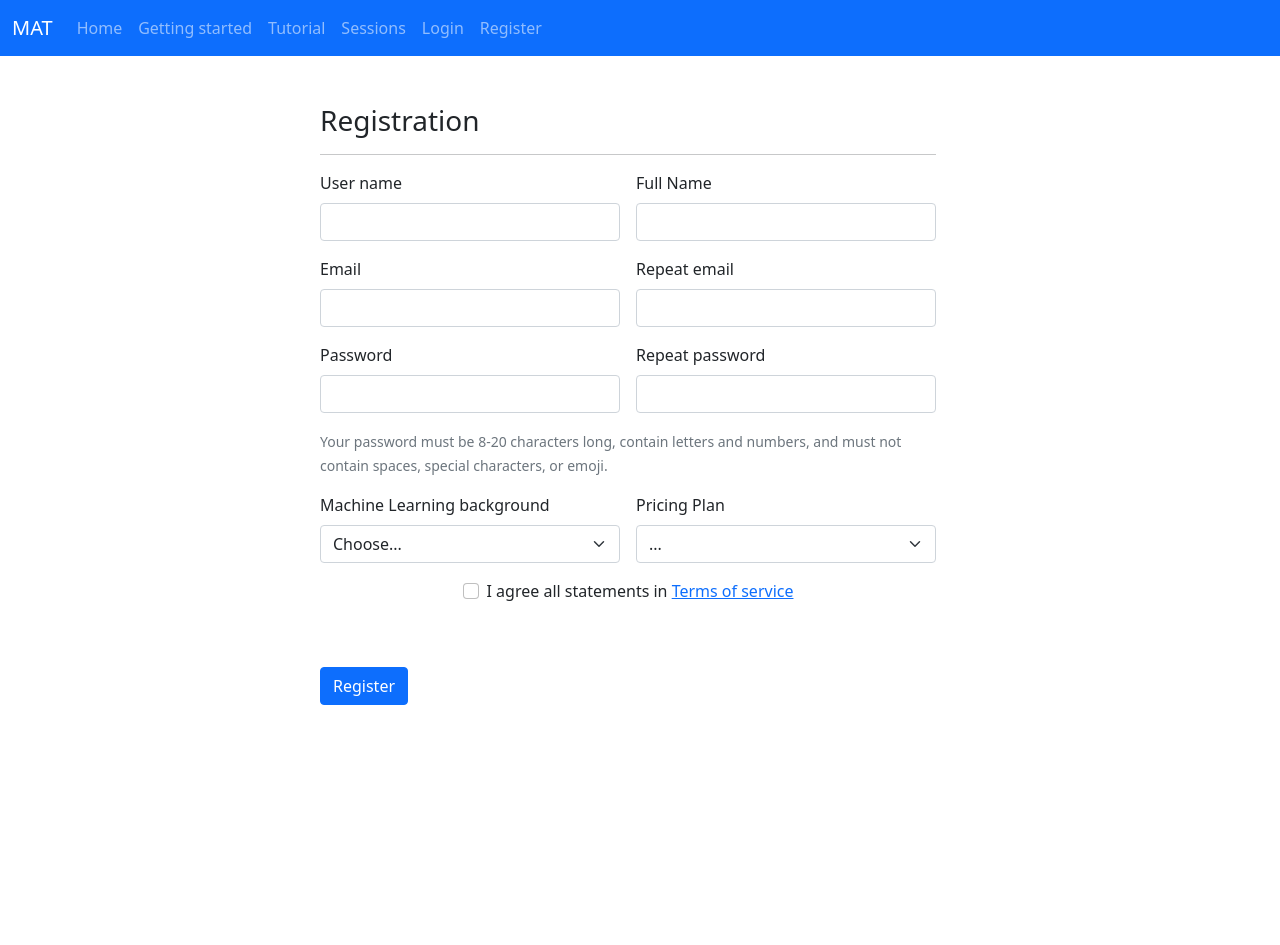
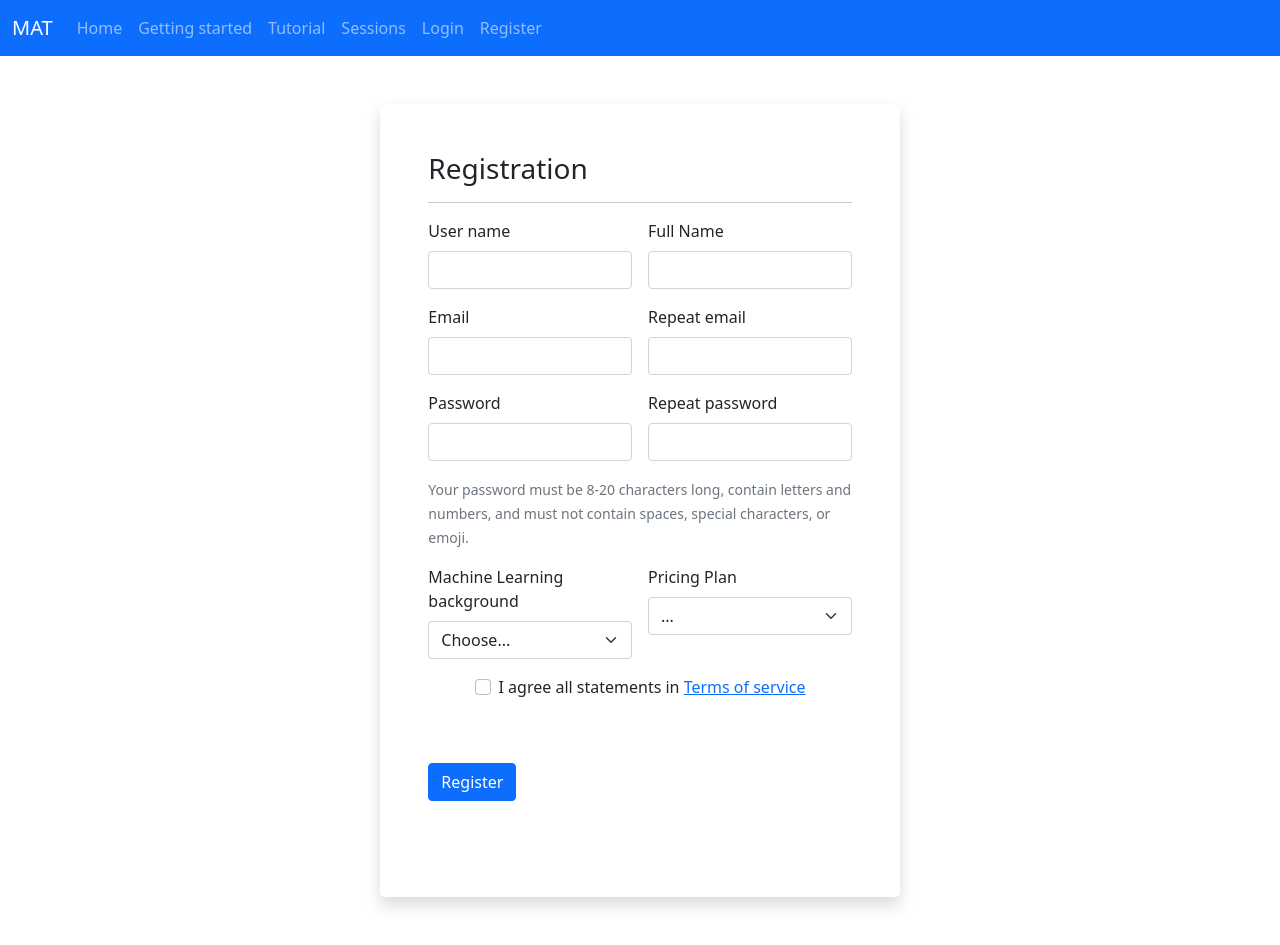
Before and after one commit to malkarol/mat_project, a Vue app in the folder frontend/: page /register in a window 1280 px wide. Before the commit the page ends 800 px from the top, so only its background shows below. Built offline with nearby package versions, Linux system fonts and the light colour scheme.

Commit message:
Update Register.vue

```diff
--- a/frontend/src/views/Register.vue
+++ b/frontend/src/views/Register.vue
@@ -1,7 +1,7 @@
 <template>
-  <div class="row my-5">
-    <div class="col-md-6 offset-md-3">
-      <div>
+<div class="col-sm-9 col-md-7 col-lg-5 mx-auto">
+        <div class="card border-0 shadow rounded-3 my-5">
+          <div class="card-body p-4 p-sm-5 mb-5">
         <div>
           <h3>Registration</h3>
           <hr />
```
